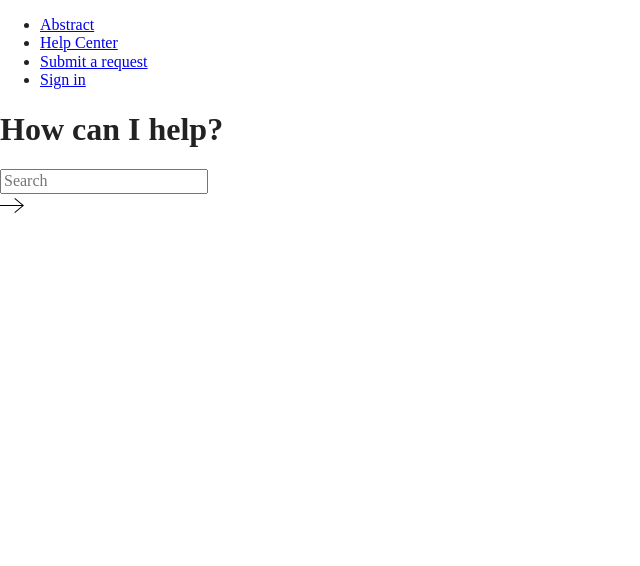
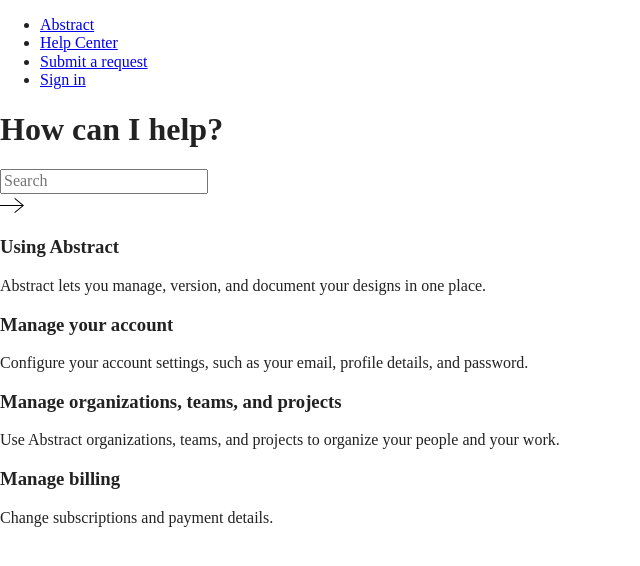
Before and after one commit to nwill86/abstact-page, a website built with Parcel: page index.html in a window 1280 px wide. Shown: the whole page, without its empty margins (0-640 px from the left). Built offline with nearby package versions, Linux system fonts and the light colour scheme.

Commit message:
Added catergory list section with h3 titles and p descriptions.

```diff
--- a/index.html
+++ b/index.html
@@ -41,8 +41,11 @@
           <form class="search-box">
             <input type="text" placeholder="Search" />
           </form>
-        <svg class="arrow-svg" width="24" height="24" xmlns="http://www.w3.org/2000/svg" fill-rule="evenodd" clip-rule="evenodd">
-          <g><path d="M21.883 12l-7.527 6.235.644.765 9-7.521-9-7.479-.645.764 7.529 6.236h-21.884v1h21.883z" /></g>
+          <svg class="arrow-svg" width="24" height="24" xmlns="http://www.w3.org/2000/svg" fill-rule="evenodd"
+            clip-rule="evenodd">
+            <g>
+              <path d="M21.883 12l-7.527 6.235.644.765 9-7.521-9-7.479-.645.764 7.529 6.236h-21.884v1h21.883z" />
+            </g>
           </svg>
         </div>
     </div>
@@ -50,9 +53,24 @@
   </header>
 
   <main>
-    <section id="">
-    <div>
-
+    <section id="category-list">
+      <div class="content-wrapper">
+        <div class="category-list-items">
+          <h3>Using Abstract</h3>
+          <p>Abstract lets you manage, version, and document your designs in one place.</p>
+        </div>
+        <div class="category-list-items">
+          <h3>Manage your account</h3>
+          <p>Configure your account settings, such as your email, profile details, and password.</p>
+        </div>
+        <div class="category-list-items">
+          <h3>Manage organizations, teams, and projects</h3>
+          <p>Use Abstract organizations, teams, and projects to organize your people and your work.</p>
+        </div>
+        <div class="category-list-items">
+          <h3>Manage billing</h3>
+          <p>Change subscriptions and payment details.</p>
+        </div>
       </div>
     </section>
   </main>
```
Lines whose indentation alone changed are shown as unchanged.
